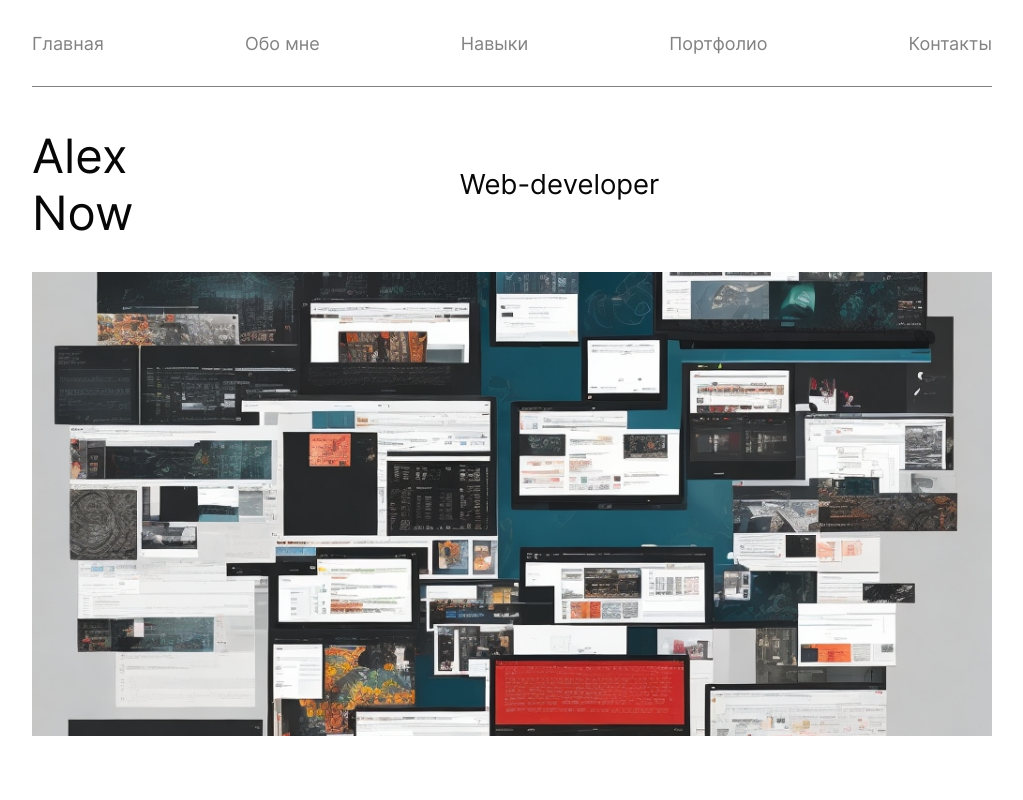
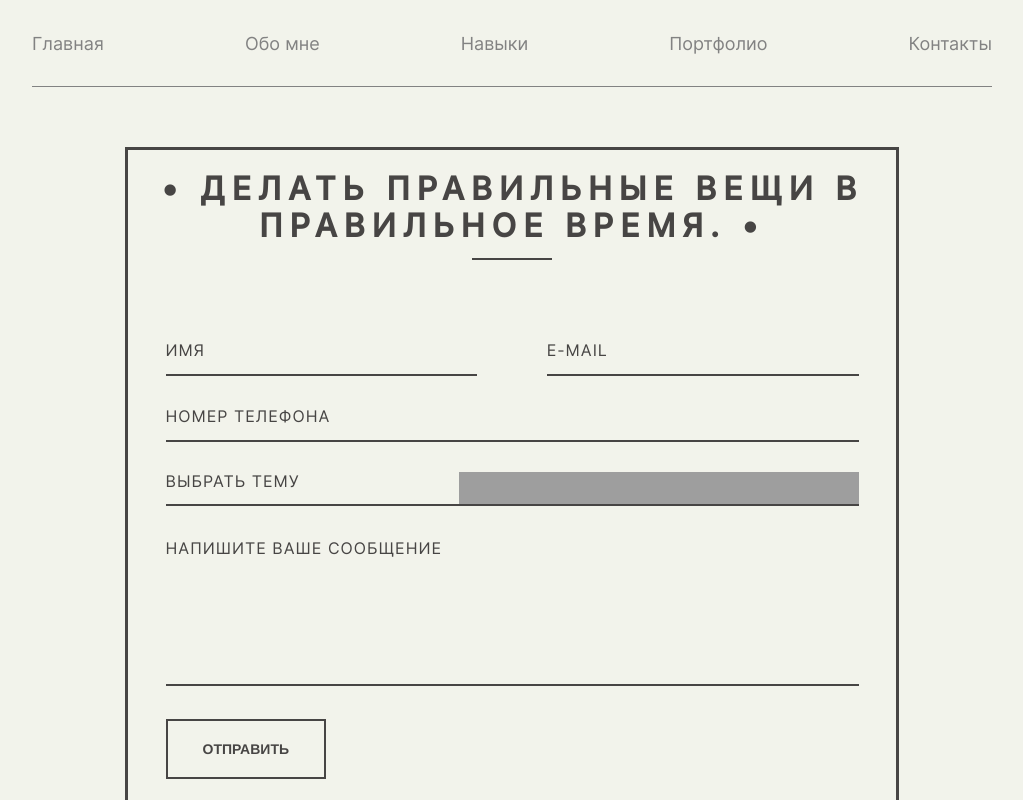
Before and after one commit to AleksNau/portfolio-landing, a React (Create React App) app: page / in a window 1280 px wide. Shown: the top 800 px of the page, without its empty margins (128-1151 px from the left). Built offline with nearby package versions, Linux system fonts and the light colour scheme; grey boxes are pictures that could not be loaded.

Commit message:
Создать шаблон

```diff
--- a/src/components/App/App.js
+++ b/src/components/App/App.js
@@ -1,6 +1,7 @@
 import './App.scss';
 import React from "react";
 import Header from '../Header/Header';
+import Feedback from '../Feedback/Feedback';
 import Main from '../Main/Main';
 import Footer from '../Footer/Footer';
 
@@ -11,6 +12,7 @@ function App() {
     return (
         <div className="App">
             <Header/>
+            <Feedback/>
             <Main/>
             <Footer/>
         </div>
--- /dev/null
+++ b/src/components/Feedback/Feedback.js
@@ -0,0 +1,48 @@
+import React from "react";
+import "./Feedback.scss";
+
+const Feedback = () => {
+    return (
+        <div className="feedback">
+          <div id="container">
+            <h1>&bull; Делать правильные вещи в правильное время. &bull;</h1>
+            <div className="underline">
+            </div>
+
+            <form action="#" method="post" id="contact_form">
+              <div className="name">
+                <label htmlFor="name"></label>
+                <input type="text" placeholder="Имя" name="name" id="name_input" required/>
+              </div>
+              <div className="email">
+                <label htmlFor="email"></label>
+                <input type="email" placeholder="E-mail" name="email" id="email_input" required/>
+              </div>
+              <div className="telephone">
+                <label htmlFor="name"></label>
+                <input type="text" placeholder="Номер телефона" name="telephone" id="telephone_input" required/>
+              </div>
+              <div className="subject">
+                <label htmlFor="subject"></label>
+                <select placeholder="Subject line" name="subject" id="subject_input" required>
+                  <option disabled hidden selected>Выбрать тему</option>
+                  <option>Создать сайт</option>
+                  <option>Задать вопрос</option>
+                  <option>Предложение о сотрудничестве</option>
+                </select>
+              </div>
+              <div className="message">
+                <label htmlFor="message"></label>
+                <textarea name="message" placeholder="Напишите ваше сообщение" id="message_input" cols="30" rows="5"
+                          required></textarea>
+              </div>
+              <div className="submit">
+                <input type="submit" value="Отправить" id="form_button"/>
+              </div>
+            </form>
+          </div>
+        </div>
+    );
+};
+
+export default Feedback;
--- /dev/null
+++ b/src/components/Feedback/Feedback.scss
@@ -0,0 +1,241 @@
+@import url(https://fonts.googleapis.com/css?family=Montserrat:400,700);
+
+.feedback {
+  margin: 0;
+  padding: 0 0 0 0;
+}
+
+html {
+  font-family: 'Montserrat', Arial, sans-serif;
+  -ms-text-size-adjust: 100%;
+  -webkit-text-size-adjust: 100%;
+}
+
+body {
+  background: #F2F3EB;
+}
+
+button {
+  overflow: visible;
+}
+
+button, select {
+  text-transform: none;
+}
+
+button, input, select, textarea {
+  color: #5A5A5A;
+  font: inherit;
+  margin: 0;
+}
+
+input {
+  line-height: normal;
+}
+
+textarea {
+  overflow: auto;
+}
+
+#container {
+  border: solid 3px #474544;
+  max-width: 768px;
+  margin: 60px auto;
+  position: relative;
+}
+
+form {
+  padding: 37.5px;
+  margin: 50px 0;
+}
+
+h1 {
+  color: #474544;
+  font-size: 32px;
+  font-weight: 700;
+  letter-spacing: 7px;
+  text-align: center;
+  text-transform: uppercase;
+}
+
+.underline {
+  border-bottom: solid 2px #474544;
+  margin: -0.512em auto;
+  width: 80px;
+}
+
+.icon_wrapper {
+  margin: 50px auto 0;
+  width: 100%;
+}
+
+.icon {
+  display: block;
+  fill: #474544;
+  height: 50px;
+  margin: 0 auto;
+  width: 50px;
+}
+
+.email {
+  float: right;
+  width: 45%;
+}
+
+input[type='text'], [type='email'], select, textarea {
+  background: none;
+  border: none;
+  border-bottom: solid 2px #474544;
+  color: #474544;
+  font-size: 1.000em;
+  font-weight: 400;
+  letter-spacing: 1px;
+  margin: 0em 0 1.875em 0;
+  padding: 0 0 0.875em 0;
+  text-transform: uppercase;
+  width: 100%;
+  -webkit-box-sizing: border-box;
+  -moz-box-sizing: border-box;
+  -ms-box-sizing: border-box;
+  -o-box-sizing: border-box;
+  box-sizing: border-box;
+  -webkit-transition: all 0.3s;
+  -moz-transition: all 0.3s;
+  -ms-transition: all 0.3s;
+  -o-transition: all 0.3s;
+  transition: all 0.3s;
+}
+
+input[type='text']:focus, [type='email']:focus, textarea:focus {
+  outline: none;
+  padding: 0 0 0.875em 0;
+}
+
+.message {
+  float: none;
+}
+
+.name {
+  float: left;
+  width: 45%;
+}
+
+select {
+  background: url('https://cdn4.iconfinder.com/data/icons/ionicons/512/icon-ios7-arrow-down-32.png') no-repeat right;
+  outline: none;
+  -moz-appearance: none;
+  -webkit-appearance: none;
+}
+
+select::-ms-expand {
+  display: none;
+}
+
+.subject {
+  width: 100%;
+}
+
+.telephone {
+  width: 100%;
+}
+
+textarea {
+  line-height: 150%;
+  height: 150px;
+  resize: none;
+  width: 100%;
+}
+
+::-webkit-input-placeholder {
+  color: #474544;
+}
+
+:-moz-placeholder {
+  color: #474544;
+  opacity: 1;
+}
+
+::-moz-placeholder {
+  color: #474544;
+  opacity: 1;
+}
+
+:-ms-input-placeholder {
+  color: #474544;
+}
+
+#form_button {
+  background: none;
+  border: solid 2px #474544;
+  color: #474544;
+  cursor: pointer;
+  display: inline-block;
+  font-family: 'Helvetica', Arial, sans-serif;
+  font-size: 0.875em;
+  font-weight: bold;
+  outline: none;
+  padding: 20px 35px;
+  text-transform: uppercase;
+  -webkit-transition: all 0.3s;
+  -moz-transition: all 0.3s;
+  -ms-transition: all 0.3s;
+  -o-transition: all 0.3s;
+  transition: all 0.3s;
+}
+
+#form_button:hover {
+  background: #474544;
+  color: #F2F3EB;
+}
+
+@media screen and (max-width: 768px) {
+  #container {
+    margin: 20px auto;
+    width: 95%;
+  }
+}
+
+@media screen and (max-width: 480px) {
+  h1 {
+    font-size: 26px;
+  }
+
+  .underline {
+    width: 68px;
+  }
+
+  #form_button {
+    padding: 15px 25px;
+  }
+}
+
+@media screen and (max-width: 420px) {
+  h1 {
+    font-size: 18px;
+  }
+
+  .icon {
+    height: 35px;
+    width: 35px;
+  }
+
+  .underline {
+    width: 53px;
+  }
+
+  input[type='text'], [type='email'], select, textarea {
+    font-size: 0.875em;
+  }
+}
+
+@media screen and (max-width: 768px) {
+  .feedback {
+
+  }
+}
+
+@media screen and (max-width: 320px) {
+  .feedback {
+
+  }
+}
```
